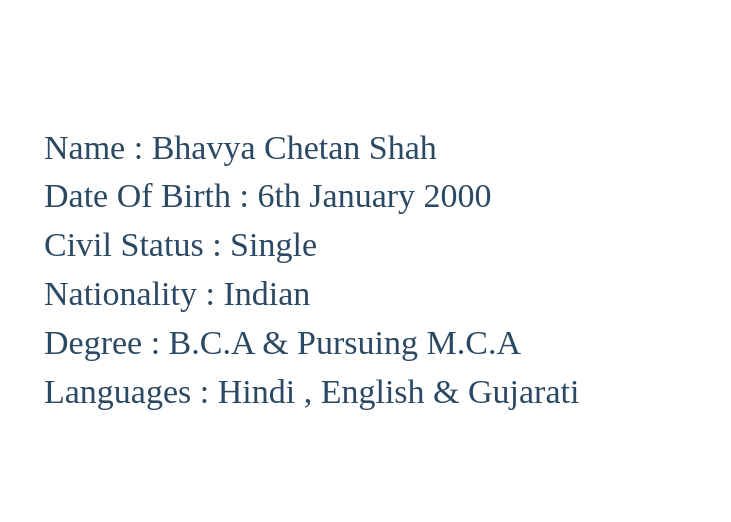
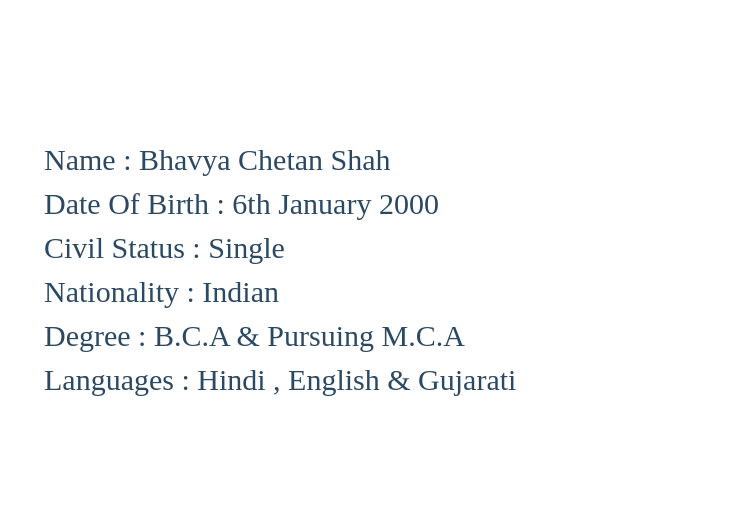
Before and after one commit to bhavya6120/CV, a plain HTML site: page index.html in a window 1280 px wide. Shown: the part 900-1422 px from the top of the page, 549-1280 px from the left. Drawn offline with nearby package versions, Linux system fonts and the light colour scheme; a web font is replaced by a local one.

Commit message:
Add files via upload

```diff
--- a/index.html
+++ b/index.html
@@ -75,12 +75,12 @@
           <div class="col-xl-7 ps-0 ps-lg-5 pe-lg-1 d-flex align-items-stretch">
             <div class="content d-flex flex-column justify-content-center">
               <h3></h3>
-              <p><h3>Name : Bhavya Chetan Shah</p></h3>
-              <p><h3>Date Of Birth : 6th January 2000</p></h3>
-              <p><h3>Civil Status : Single</p></h3>
-              <p><h3>Nationality : Indian</p></h3>
-              <p><h3>Degree : B.C.A & Pursuing M.C.A</p></h3>
-              <p><h3>Languages : Hindi , English & Gujarati</p></h3>
+              <p><h3 style="font-size: 30px;">Name : Bhavya Chetan Shah</p></h3>
+              <p><h3 style="font-size: 30px;">Date Of Birth : 6th January 2000</p></h3>
+              <p><h3 style="font-size: 30px;">Civil Status : Single</p></h3>
+              <p><h3 style="font-size: 30px;">Nationality : Indian</p></h3>
+              <p><h3 style="font-size: 30px;">Degree : B.C.A & Pursuing M.C.A</p></h3>
+              <p><h3 style="font-size: 30px;">Languages : Hindi , English & Gujarati</p></h3>
 
 
             </div><!-- End .content-->
```
